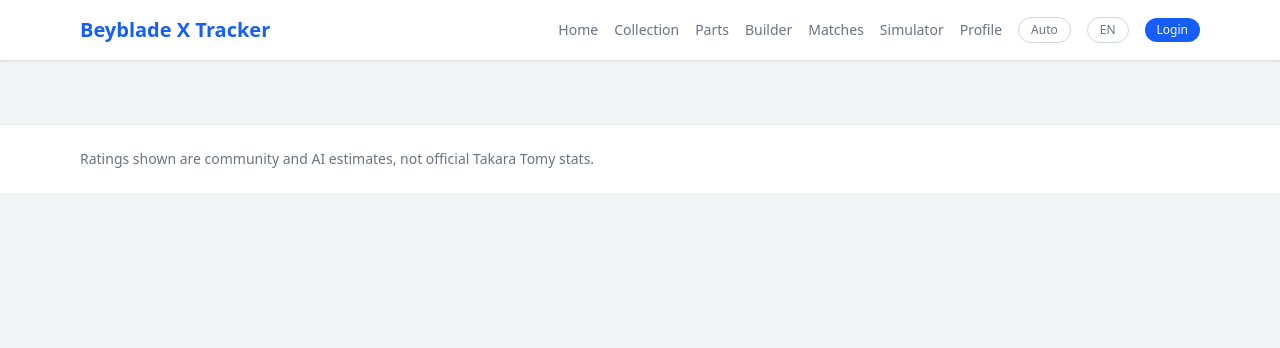
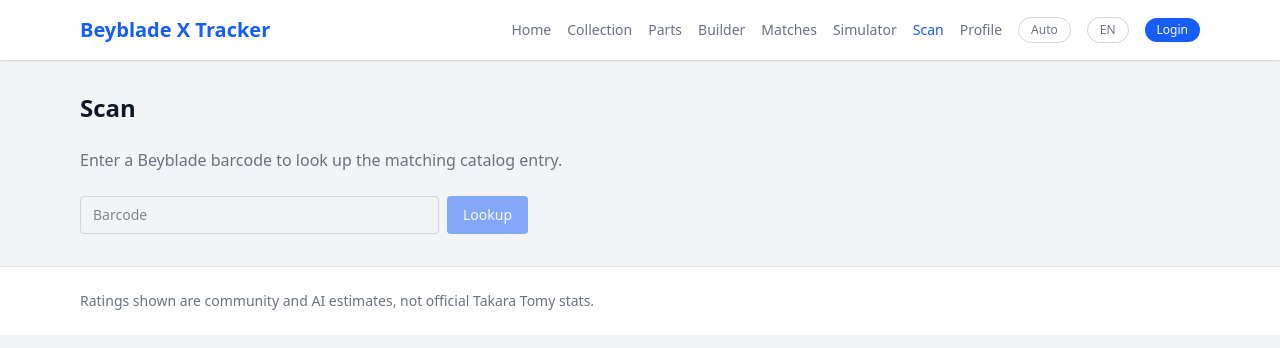
Before and after one commit to KernicDE/beyblade-x-companion, a React (Vite) app: page /scan in a window 1280 px wide. Shown: the top 348 px of the page. Built offline with nearby package versions, Linux system fonts and the light colour scheme; no server answers.

Commit message:
feat(frontend): add scan page and navigation
- add /scan route with barcode lookup UI
- add Scan link to main navigation

```diff
--- a/src/App.tsx
+++ b/src/App.tsx
@@ -16,6 +16,7 @@
 import { Profile } from './pages/Profile';
 import { Import } from './pages/Import';
 import { View } from './pages/View';
+import { Scan } from './pages/Scan';
 
 function App() {
   useEffect(() => {
@@ -42,6 +43,7 @@
             <Route path="/profile" element={<Profile />} />
             <Route path="/import" element={<Import />} />
             <Route path="/view/:compressed" element={<View />} />
+            <Route path="/scan" element={<Scan />} />
           </Routes>
         </Layout>
       </DataProvider>
--- a/src/components/Layout.tsx
+++ b/src/components/Layout.tsx
@@ -42,6 +42,7 @@
     { to: '/builder', label: t('nav.builder') },
     { to: '/matches', label: t('nav.matches') },
     { to: '/simulator', label: t('nav.simulator') },
+    { to: '/scan', label: 'Scan' },
     { to: '/profile', label: t('nav.profile') },
   ];
 
--- /dev/null
+++ b/src/pages/Scan.tsx
@@ -0,0 +1,85 @@
+import { useState, useRef } from 'react';
+import { Link } from 'react-router-dom';
+import { scanBarcode } from '../api/client';
+import type { Bey } from '../types';
+
+export function Scan() {
+  const [code, setCode] = useState('');
+  const [bey, setBey] = useState<Bey | null>(null);
+  const [error, setError] = useState<string | null>(null);
+  const [loading, setLoading] = useState(false);
+  const inputRef = useRef<HTMLInputElement>(null);
+
+  const handleSubmit = async (e: React.FormEvent) => {
+    e.preventDefault();
+    if (!code.trim()) return;
+    setLoading(true);
+    setError(null);
+    setBey(null);
+    try {
+      const { barcode } = await scanBarcode(code.trim());
+      setBey(barcode.bey || null);
+      if (!barcode.bey) {
+        setError('Barcode found, but no Bey linked.');
+      }
+    } catch (err) {
+      setError(err instanceof Error ? err.message : 'Lookup failed');
+    } finally {
+      setLoading(false);
+      inputRef.current?.focus();
+    }
+  };
+
+  return (
+    <div className="space-y-6">
+      <h1 className="text-2xl font-bold">Scan</h1>
+      <p className="text-[var(--muted)]">
+        Enter a Beyblade barcode to look up the matching catalog entry.
+      </p>
+
+      <form onSubmit={handleSubmit} className="flex max-w-md gap-2">
+        <input
+          ref={inputRef}
+          type="text"
+          value={code}
+          onChange={(e) => setCode(e.target.value)}
+          placeholder="Barcode"
+          className="flex-1 rounded border border-gray-300 dark:border-slate-600 bg-[var(--bg)] px-3 py-2 text-sm"
+        />
+        <button
+          type="submit"
+          disabled={loading || !code.trim()}
+          className="rounded bg-blue-600 px-4 py-2 text-sm font-medium text-white hover:bg-blue-700 disabled:opacity-50"
+        >
+          {loading ? '…' : 'Lookup'}
+        </button>
+      </form>
+
+      {error && <p className="text-sm text-red-600">{error}</p>}
+
+      {bey && (
+        <div className="rounded-lg bg-[var(--surface)] p-4 shadow-sm">
+          <div className="flex items-center gap-4">
+            {bey.imageUrl && (
+              <img
+                src={bey.imageUrl}
+                alt={bey.name}
+                className="h-24 w-24 object-contain"
+              />
+            )}
+            <div>
+              <h2 className="text-lg font-semibold">{bey.name}</h2>
+              <p className="text-sm text-[var(--muted)]">{bey.releaseWave}</p>
+              <Link
+                to={`/beys/${bey.id}`}
+                className="text-sm text-blue-600 hover:underline"
+              >
+                View details →
+              </Link>
+            </div>
+          </div>
+        </div>
+      )}
+    </div>
+  );
+}
```
